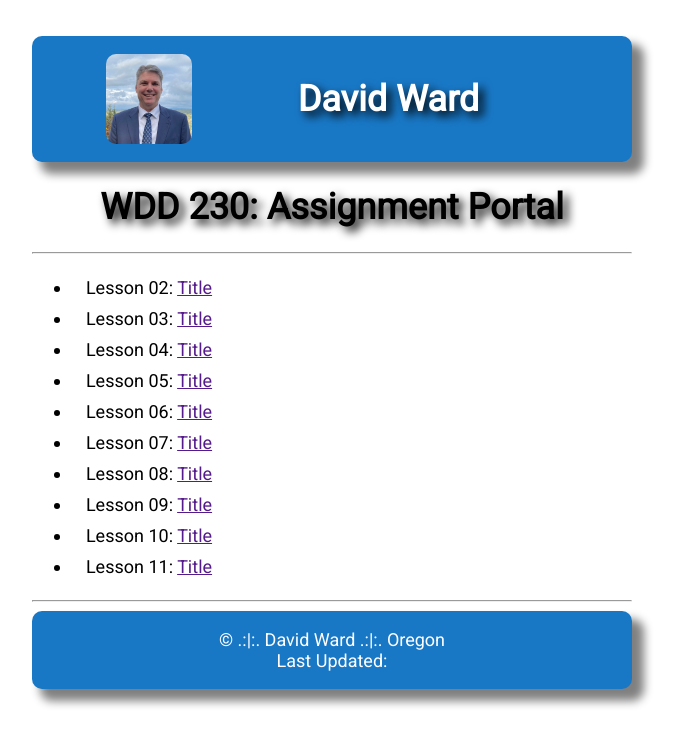
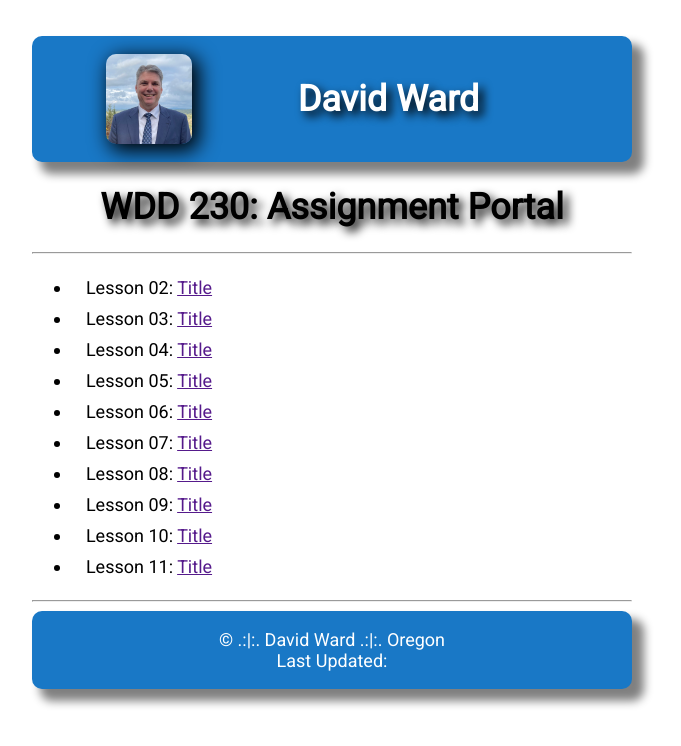
Before and after one commit to ScratchyPDX/WDD230, a plain HTML site: page index.html in a window 1280 px wide. Shown: the whole page, without its empty margins (4-685 px from the left). Drawn offline with Linux system fonts and the light colour scheme; a script that the page names is missing.

Commit message:
Minor tweaks

```diff
--- a/styles/styles.css
+++ b/styles/styles.css
@@ -32,6 +32,7 @@ header img {
   grid-column: 2/3;
   height: 100%;
   border-radius: 10px;
+  box-shadow: 5px 5px 20px 2px black;
 }
 
 header h1 {
```
Also changed, not shown: index.html (+1 -1 lines).
